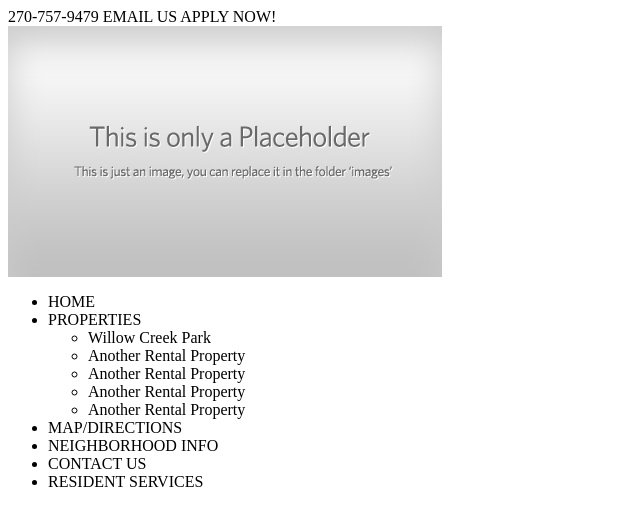
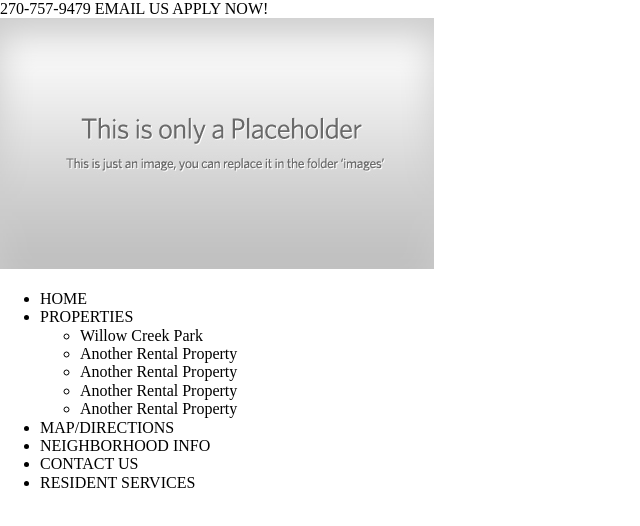
Before and after one commit to damonrevelette/RS_Housing, a plain HTML site: page index.html in a window 1280 px wide. Shown: the whole page, without its empty margins (0-640 px from the left). Drawn offline with nearby package versions, Linux system fonts and the light colour scheme; files that its build step writes are made by us from their sources.

Commit message:
Added css files

```diff
--- a/index.html
+++ b/index.html
@@ -1,6 +1,13 @@
+<!DOCTYPE html>
 <html>
-<head>
+  <head>
+    <meta charset="utf-8">
 	<title>R & S Housing Central City, KY</title>
+    <link rel="stylesheet" href="css/normalize.css">
+    <link href='http://fonts.googleapis.com/css?family=Changa+One|Open+Sans:400italic,700italic,400,700,800' rel='stylesheet' type='text/css'>
+    <link rel="stylesheet" href="css/main.css">
+    <link rel="stylesheet" href="css/responsive.css">
+    <meta name="viewport" content="width=device-width, initial-scale=1.0">
 </head>
 <body>
 	<div id="header">
```
Also changed, not shown: main.css (added), normalize.css (added), responsive.css (added).
